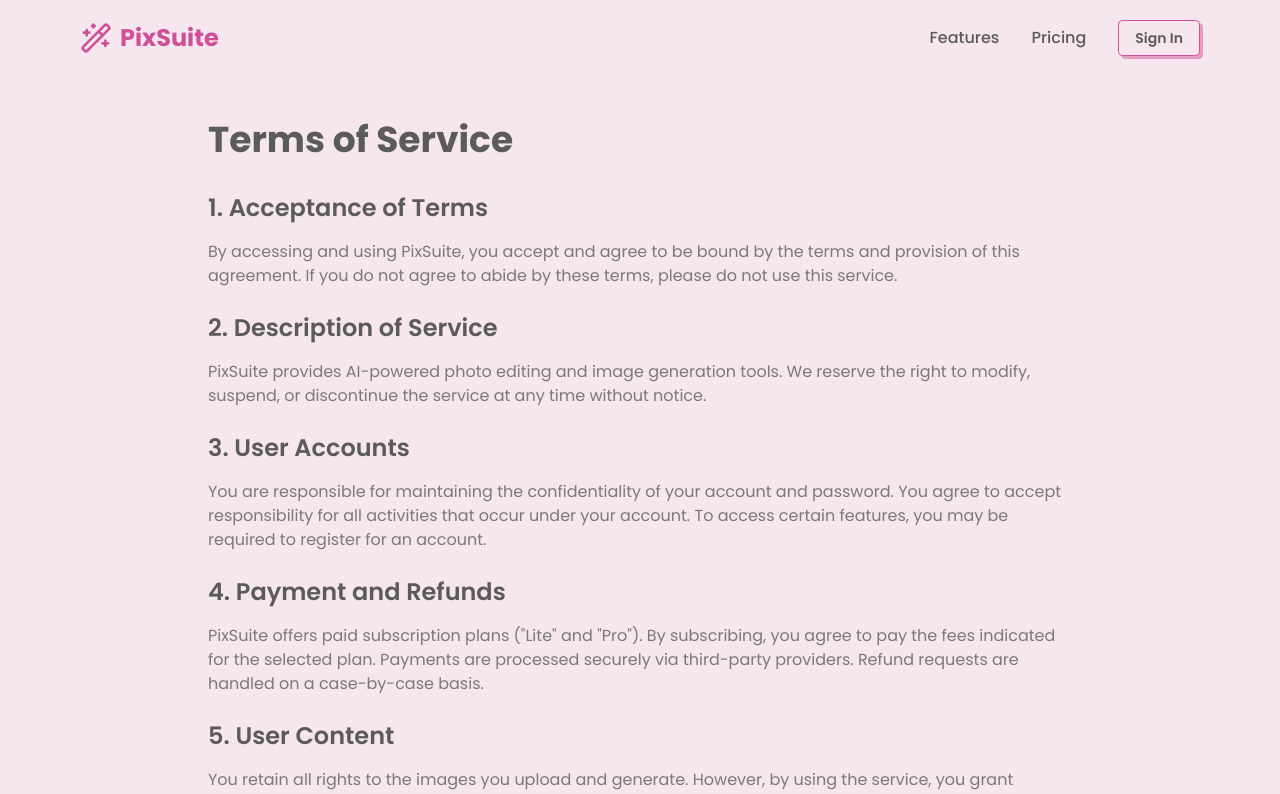
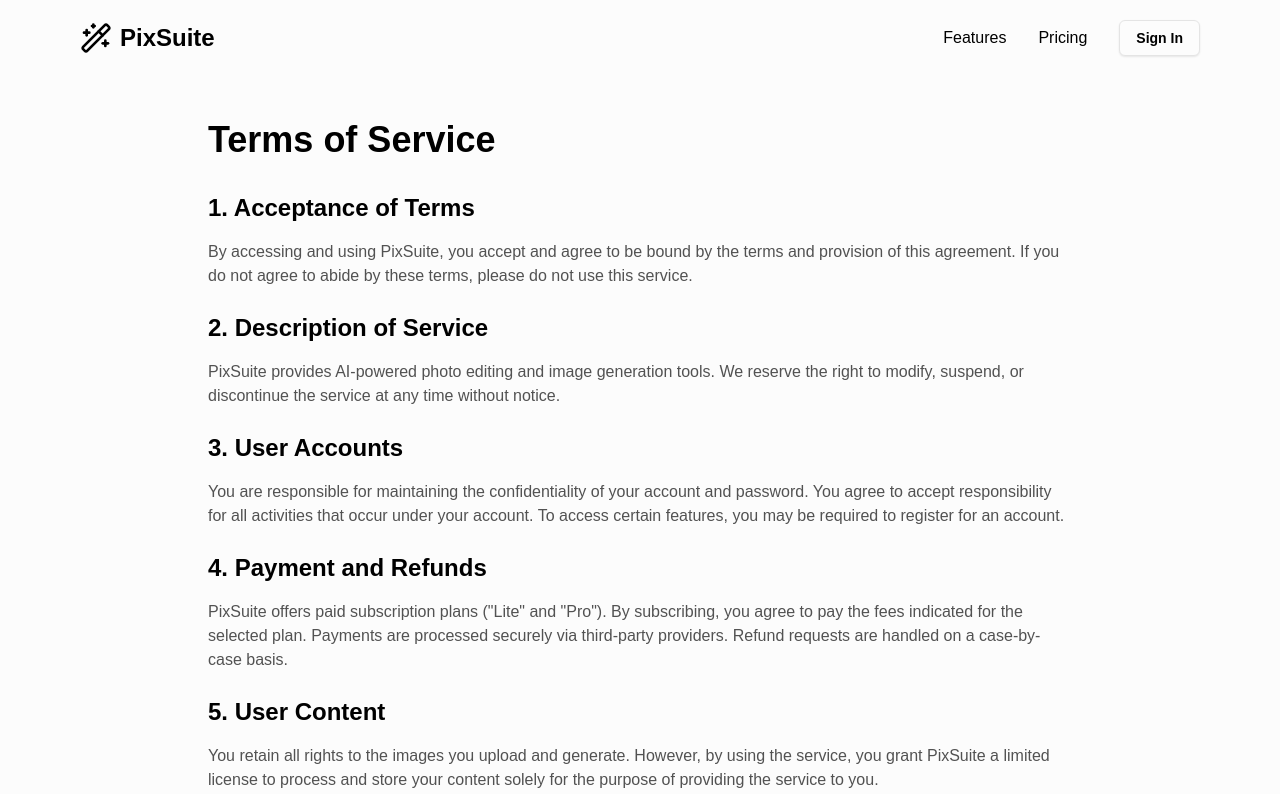
Before and after one commit to csfahad/pixsuite, a Next.js app: page /terms in a window 1280 px wide. Shown: the top 794 px of the page. Built offline with nearby package versions, Linux system fonts and the light colour scheme; no server answers.

Commit message:
chore(theme): change app theme

```diff
--- a/package.json
+++ b/package.json
@@ -21,7 +21,7 @@
         "embla-carousel-react": "^8.6.0",
         "file-saver": "^2.0.5",
         "lucide-react": "^0.562.0",
-        "motion": "^12.25.0",
+        "motion": "^12.30.1",
         "next": "16.1.1",
         "next-auth": "^4.24.13",
         "next-themes": "^0.4.6",
--- a/src/app/globals.css
+++ b/src/app/globals.css
@@ -4,116 +4,116 @@
 @custom-variant dark (&:is(.dark *));
 
 :root {
-    --background: oklch(0.9399 0.0203 345.6985);
-    --foreground: oklch(0.4712 0 0);
-    --card: oklch(0.9498 0.0500 86.8891);
-    --card-foreground: oklch(0.4712 0 0);
-    --popover: oklch(1.0000 0 0);
-    --popover-foreground: oklch(0.4712 0 0);
-    --primary: oklch(0.6209 0.1801 348.1385);
-    --primary-foreground: oklch(1.0000 0 0);
-    --secondary: oklch(0.8095 0.0694 198.1863);
-    --secondary-foreground: oklch(0.3211 0 0);
-    --muted: oklch(0.8800 0.0504 212.0952);
-    --muted-foreground: oklch(0.5795 0 0);
-    --accent: oklch(0.9195 0.0801 87.6670);
-    --accent-foreground: oklch(0.3211 0 0);
-    --destructive: oklch(0.7091 0.1697 21.9551);
-    --destructive-foreground: oklch(1.0000 0 0);
-    --border: oklch(0.6209 0.1801 348.1385);
-    --input: oklch(0.9189 0 0);
-    --ring: oklch(0.7002 0.1597 350.7532);
-    --chart-1: oklch(0.7002 0.1597 350.7532);
-    --chart-2: oklch(0.8189 0.0799 212.0892);
-    --chart-3: oklch(0.9195 0.0801 87.6670);
-    --chart-4: oklch(0.7998 0.1110 348.1791);
-    --chart-5: oklch(0.6197 0.1899 353.9091);
-    --sidebar: oklch(0.9140 0.0424 343.0913);
-    --sidebar-foreground: oklch(0.3211 0 0);
-    --sidebar-primary: oklch(0.6559 0.2118 354.3084);
-    --sidebar-primary-foreground: oklch(1.0000 0 0);
-    --sidebar-accent: oklch(0.8228 0.1095 346.0184);
-    --sidebar-accent-foreground: oklch(0.3211 0 0);
-    --sidebar-border: oklch(0.9464 0.0327 307.1745);
-    --sidebar-ring: oklch(0.6559 0.2118 354.3084);
-    --font-sans: Poppins, sans-serif;
-    --font-serif: Lora, serif;
-    --font-mono: Fira Code, monospace;
-    --radius: 0.4rem;
-    --shadow-x: 3px;
-    --shadow-y: 3px;
-    --shadow-blur: 0px;
+  --background: oklch(0.9900 0 0);
+  --foreground: oklch(0 0 0);
+  --card: oklch(1 0 0);
+  --card-foreground: oklch(0 0 0);
+  --popover: oklch(0.9900 0 0);
+  --popover-foreground: oklch(0 0 0);
+  --primary: oklch(0 0 0);
+  --primary-foreground: oklch(1 0 0);
+  --secondary: oklch(0.9400 0 0);
+  --secondary-foreground: oklch(0 0 0);
+  --muted: oklch(0.9700 0 0);
+  --muted-foreground: oklch(0.4400 0 0);
+  --accent: oklch(0.9400 0 0);
+  --accent-foreground: oklch(0 0 0);
+  --destructive: oklch(0.6300 0.1900 23.0300);
+  --destructive-foreground: oklch(1 0 0);
+  --border: oklch(0.9200 0 0);
+  --input: oklch(0.9400 0 0);
+  --ring: oklch(0 0 0);
+  --chart-1: oklch(0.8100 0.1700 75.3500);
+  --chart-2: oklch(0.5500 0.2200 264.5300);
+  --chart-3: oklch(0.7200 0 0);
+  --chart-4: oklch(0.9200 0 0);
+  --chart-5: oklch(0.5600 0 0);
+  --sidebar: oklch(0.9900 0 0);
+  --sidebar-foreground: oklch(0 0 0);
+  --sidebar-primary: oklch(0 0 0);
+  --sidebar-primary-foreground: oklch(1 0 0);
+  --sidebar-accent: oklch(0.9400 0 0);
+  --sidebar-accent-foreground: oklch(0 0 0);
+  --sidebar-border: oklch(0.9400 0 0);
+  --sidebar-ring: oklch(0 0 0);
+  --font-sans: Geist, sans-serif;
+  --font-serif: Georgia, serif;
+  --font-mono: Geist Mono, monospace;
+  --radius: 0.5rem;
+  --shadow-x: 0;
+  --shadow-y: 1px;
+  --shadow-blur: 2px;
   --shadow-spread: 0px;
-    --shadow-opacity: 1.0;
-    --shadow-color: hsl(325.78 58.18% 56.86% / 0.5);
-    --shadow-2xs: 3px 3px 0px 0px hsl(325.7800 58.1800% 56.8600% / 0.50);
-    --shadow-xs: 3px 3px 0px 0px hsl(325.7800 58.1800% 56.8600% / 0.50);
-    --shadow-sm: 3px 3px 0px 0px hsl(325.7800 58.1800% 56.8600% / 1.00), 3px 1px 2px -1px hsl(325.7800 58.1800% 56.8600% / 1.00);
-    --shadow: 3px 3px 0px 0px hsl(325.7800 58.1800% 56.8600% / 1.00), 3px 1px 2px -1px hsl(325.7800 58.1800% 56.8600% / 1.00);
-    --shadow-md: 3px 3px 0px 0px hsl(325.7800 58.1800% 56.8600% / 1.00), 3px 2px 4px -1px hsl(325.7800 58.1800% 56.8600% / 1.00);
-    --shadow-lg: 3px 3px 0px 0px hsl(325.7800 58.1800% 56.8600% / 1.00), 3px 4px 6px -1px hsl(325.7800 58.1800% 56.8600% / 1.00);
-    --shadow-xl: 3px 3px 0px 0px hsl(325.7800 58.1800% 56.8600% / 1.00), 3px 8px 10px -1px hsl(325.7800 58.1800% 56.8600% / 1.00);
-    --shadow-2xl: 3px 3px 0px 0px hsl(325.7800 58.1800% 56.8600% / 2.50);
+  --shadow-opacity: 0.18;
+  --shadow-color: hsl(0 0% 0%);
+  --shadow-2xs: 0px 1px 2px 0px hsl(0 0% 0% / 0.09);
+  --shadow-xs: 0px 1px 2px 0px hsl(0 0% 0% / 0.09);
+  --shadow-sm: 0px 1px 2px 0px hsl(0 0% 0% / 0.18), 0px 1px 2px -1px hsl(0 0% 0% / 0.18);
+  --shadow: 0px 1px 2px 0px hsl(0 0% 0% / 0.18), 0px 1px 2px -1px hsl(0 0% 0% / 0.18);
+  --shadow-md: 0px 1px 2px 0px hsl(0 0% 0% / 0.18), 0px 2px 4px -1px hsl(0 0% 0% / 0.18);
+  --shadow-lg: 0px 1px 2px 0px hsl(0 0% 0% / 0.18), 0px 4px 6px -1px hsl(0 0% 0% / 0.18);
+  --shadow-xl: 0px 1px 2px 0px hsl(0 0% 0% / 0.18), 0px 8px 10px -1px hsl(0 0% 0% / 0.18);
+  --shadow-2xl: 0px 1px 2px 0px hsl(0 0% 0% / 0.45);
   --tracking-normal: 0em;
   --spacing: 0.25rem;
-    --shadow-offset-x: 3px;
-    --shadow-offset-y: 3px;
+  --shadow-offset-x: 0px;
+  --shadow-offset-y: 1px;
   --letter-spacing: 0em;
 }
 
 .dark {
-    --background: oklch(0.2497 0.0305 234.1628);
-    --foreground: oklch(0.9306 0.0197 349.0785);
-    --card: oklch(0.2902 0.0299 233.5352);
-    --card-foreground: oklch(0.9306 0.0197 349.0785);
-    --popover: oklch(0.2902 0.0299 233.5352);
-    --popover-foreground: oklch(0.9306 0.0197 349.0785);
-    --primary: oklch(0.9195 0.0801 87.6670);
-    --primary-foreground: oklch(0.2497 0.0305 234.1628);
-    --secondary: oklch(0.7794 0.0803 4.1330);
-    --secondary-foreground: oklch(0.2497 0.0305 234.1628);
-    --muted: oklch(0.2713 0.0086 255.5780);
-    --muted-foreground: oklch(0.7794 0.0803 4.1330);
-    --accent: oklch(0.6699 0.0988 356.9762);
-    --accent-foreground: oklch(0.9306 0.0197 349.0785);
-    --destructive: oklch(0.6702 0.1806 350.3599);
-    --destructive-foreground: oklch(0.2497 0.0305 234.1628);
-    --border: oklch(0.3907 0.0399 242.2181);
-    --input: oklch(0.3093 0.0305 232.0027);
-    --ring: oklch(0.6998 0.0896 201.8672);
-    --chart-1: oklch(0.6998 0.0896 201.8672);
-    --chart-2: oklch(0.7794 0.0803 4.1330);
-    --chart-3: oklch(0.6699 0.0988 356.9762);
-    --chart-4: oklch(0.4408 0.0702 217.0848);
-    --chart-5: oklch(0.2713 0.0086 255.5780);
-    --sidebar: oklch(0.2303 0.0270 235.9743);
-    --sidebar-foreground: oklch(0.9670 0.0029 264.5419);
-    --sidebar-primary: oklch(0.6559 0.2118 354.3084);
-    --sidebar-primary-foreground: oklch(1.0000 0 0);
-    --sidebar-accent: oklch(0.8228 0.1095 346.0184);
-    --sidebar-accent-foreground: oklch(0.2781 0.0296 256.8480);
-    --sidebar-border: oklch(0.3729 0.0306 259.7328);
-    --sidebar-ring: oklch(0.6559 0.2118 354.3084);
-    --font-sans: Poppins, sans-serif;
-    --font-serif: Lora, serif;
-    --font-mono: Fira Code, monospace;
-    --radius: 0.4rem;
-    --shadow-x: 3px;
-    --shadow-y: 3px;
-    --shadow-blur: 0px;
+  --background: oklch(0 0 0);
+  --foreground: oklch(1 0 0);
+  --card: oklch(0.1400 0 0);
+  --card-foreground: oklch(1 0 0);
+  --popover: oklch(0.1800 0 0);
+  --popover-foreground: oklch(1 0 0);
+  --primary: oklch(1 0 0);
+  --primary-foreground: oklch(0 0 0);
+  --secondary: oklch(0.2500 0 0);
+  --secondary-foreground: oklch(1 0 0);
+  --muted: oklch(0.2300 0 0);
+  --muted-foreground: oklch(0.7200 0 0);
+  --accent: oklch(0.3200 0 0);
+  --accent-foreground: oklch(1 0 0);
+  --destructive: oklch(0.6900 0.2000 23.9100);
+  --destructive-foreground: oklch(0 0 0);
+  --border: oklch(0.2600 0 0);
+  --input: oklch(0.3200 0 0);
+  --ring: oklch(0.7200 0 0);
+  --chart-1: oklch(0.8100 0.1700 75.3500);
+  --chart-2: oklch(0.5800 0.2100 260.8400);
+  --chart-3: oklch(0.5600 0 0);
+  --chart-4: oklch(0.4400 0 0);
+  --chart-5: oklch(0.9200 0 0);
+  --sidebar: oklch(0.1800 0 0);
+  --sidebar-foreground: oklch(1 0 0);
+  --sidebar-primary: oklch(1 0 0);
+  --sidebar-primary-foreground: oklch(0 0 0);
+  --sidebar-accent: oklch(0.3200 0 0);
+  --sidebar-accent-foreground: oklch(1 0 0);
+  --sidebar-border: oklch(0.3200 0 0);
+  --sidebar-ring: oklch(0.7200 0 0);
+  --font-sans: Geist, sans-serif;
+  --font-serif: Georgia, serif;
+  --font-mono: Geist Mono, monospace;
+  --radius: 0.5rem;
+  --shadow-x: 0;
+  --shadow-y: 1px;
+  --shadow-blur: 2px;
   --shadow-spread: 0px;
-    --shadow-opacity: 1.0;
-    --shadow-color: #324859;
-    --shadow-2xs: 3px 3px 0px 0px hsl(206.1538 28.0576% 27.2549% / 0.50);
-    --shadow-xs: 3px 3px 0px 0px hsl(206.1538 28.0576% 27.2549% / 0.50);
-    --shadow-sm: 3px 3px 0px 0px hsl(206.1538 28.0576% 27.2549% / 1.00), 3px 1px 2px -1px hsl(206.1538 28.0576% 27.2549% / 1.00);
-    --shadow: 3px 3px 0px 0px hsl(206.1538 28.0576% 27.2549% / 1.00), 3px 1px 2px -1px hsl(206.1538 28.0576% 27.2549% / 1.00);
-    --shadow-md: 3px 3px 0px 0px hsl(206.1538 28.0576% 27.2549% / 1.00), 3px 2px 4px -1px hsl(206.1538 28.0576% 27.2549% / 1.00);
-    --shadow-lg: 3px 3px 0px 0px hsl(206.1538 28.0576% 27.2549% / 1.00), 3px 4px 6px -1px hsl(206.1538 28.0576% 27.2549% / 1.00);
-    --shadow-xl: 3px 3px 0px 0px hsl(206.1538 28.0576% 27.2549% / 1.00), 3px 8px 10px -1px hsl(206.1538 28.0576% 27.2549% / 1.00);
-    --shadow-2xl: 3px 3px 0px 0px hsl(206.1538 28.0576% 27.2549% / 2.50);
-    --shadow-offset-x: 3px;
-    --shadow-offset-y: 3px;
+  --shadow-opacity: 0.18;
+  --shadow-color: hsl(0 0% 0%);
+  --shadow-2xs: 0px 1px 2px 0px hsl(0 0% 0% / 0.09);
+  --shadow-xs: 0px 1px 2px 0px hsl(0 0% 0% / 0.09);
+  --shadow-sm: 0px 1px 2px 0px hsl(0 0% 0% / 0.18), 0px 1px 2px -1px hsl(0 0% 0% / 0.18);
+  --shadow: 0px 1px 2px 0px hsl(0 0% 0% / 0.18), 0px 1px 2px -1px hsl(0 0% 0% / 0.18);
+  --shadow-md: 0px 1px 2px 0px hsl(0 0% 0% / 0.18), 0px 2px 4px -1px hsl(0 0% 0% / 0.18);
+  --shadow-lg: 0px 1px 2px 0px hsl(0 0% 0% / 0.18), 0px 4px 6px -1px hsl(0 0% 0% / 0.18);
+  --shadow-xl: 0px 1px 2px 0px hsl(0 0% 0% / 0.18), 0px 8px 10px -1px hsl(0 0% 0% / 0.18);
+  --shadow-2xl: 0px 1px 2px 0px hsl(0 0% 0% / 0.45);
+  --shadow-offset-x: 0px;
+  --shadow-offset-y: 1px;
   --letter-spacing: 0em;
   --spacing: 0.25rem;
 }
@@ -152,9 +152,9 @@
   --color-sidebar-border: var(--sidebar-border);
   --color-sidebar-ring: var(--sidebar-ring);
 
-    --font-sans: Poppins, sans-serif;
-    --font-mono: Fira Code, monospace;
-    --font-serif: Lora, serif;
+  --font-sans: Geist, sans-serif;
+  --font-mono: Geist Mono, monospace;
+  --font-serif: Georgia, serif;
 
   --radius-sm: calc(var(--radius) - 4px);
   --radius-md: calc(var(--radius) - 2px);
@@ -169,43 +169,23 @@
   --shadow-lg: var(--shadow-lg);
   --shadow-xl: var(--shadow-xl);
   --shadow-2xl: var(--shadow-2xl);
-
-    --glow-primary: 0 0 40px var(--primary);
-
-    --radius: 0.4rem;
-
+  --radius: 0.5rem;
   --tracking-tighter: calc(var(--tracking-normal) - 0.05em);
-
   --tracking-tight: calc(var(--tracking-normal) - 0.025em);
-
   --tracking-wide: calc(var(--tracking-normal) + 0.025em);
-
   --tracking-wider: calc(var(--tracking-normal) + 0.05em);
-
   --tracking-widest: calc(var(--tracking-normal) + 0.1em);
-
   --tracking-normal: var(--tracking-normal);
-
   --spacing: var(--spacing);
-
   --letter-spacing: var(--letter-spacing);
-
   --shadow-offset-y: var(--shadow-offset-y);
-
   --shadow-offset-x: var(--shadow-offset-x);
-
   --shadow-spread: var(--shadow-spread);
-
   --shadow-blur: var(--shadow-blur);
-
   --shadow-opacity: var(--shadow-opacity);
-
   --color-shadow-color: var(--shadow-color);
-
   --radius-2xl: calc(var(--radius) + 8px);
-
   --radius-3xl: calc(var(--radius) + 12px);
-
   --radius-4xl: calc(var(--radius) + 16px);
 }
 
```
Also changed, not shown: 1 other file (tests, documents, lock files or other folders). Lines whose indentation alone changed are shown as unchanged.
